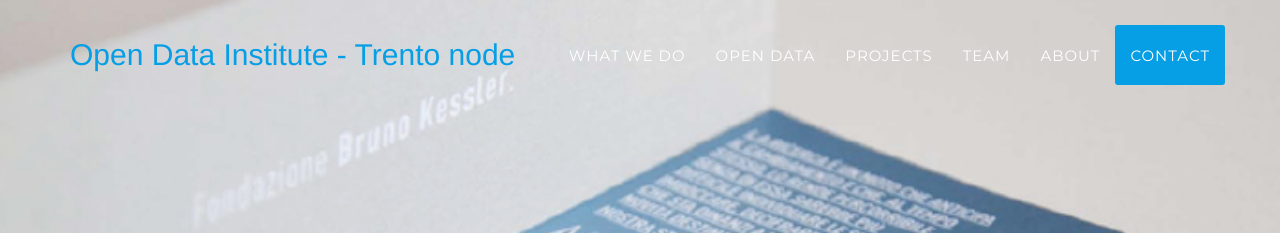
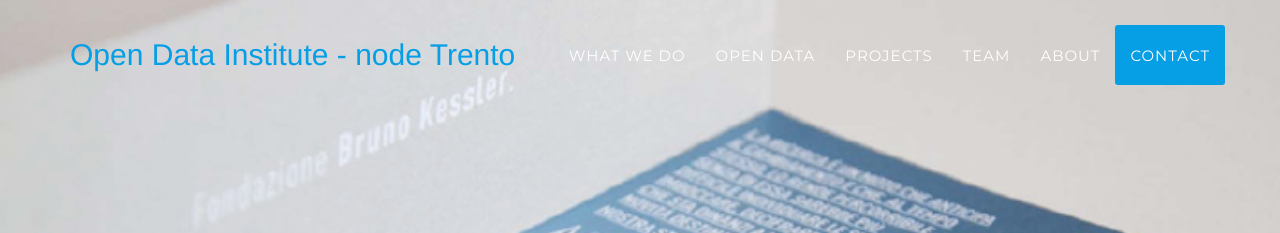
Before and after one commit to theodifbk/theodifbk.github.io, a Jekyll site: the page built from index.html, in a window 1280 px wide. Shown: the top 233 px of the page. Built offline with Jekyll 4.4.1, drawn with Linux system fonts in a browser that asks for light colours; some web fonts are replaced.

```diff
--- a/_config.yml
+++ b/_config.yml
@@ -2,7 +2,7 @@ url: https://theodi.fbk.eu
 #baseurl:
 
 # Site settings
-title: Open Data Institute - Trento node
+title: Open Data Institute - node Trento
 email: napo@fbk.eu
 description: The FBK-ICT research center is since October 2013 the first Italian node of the Open Data Institute. Thanks to our active participation in the open data community, in September we could begin a conversation that eventually made FBK a city Node of the ODI. Starting from January 2014, FBK has established a brand new unit, The Digital Commons Lab, under the supervision of Maurizio Napolitano; it was assigned an autonomous space, located within the ICT Center, which will officially deliver projects as The ODI Node.
 
```
